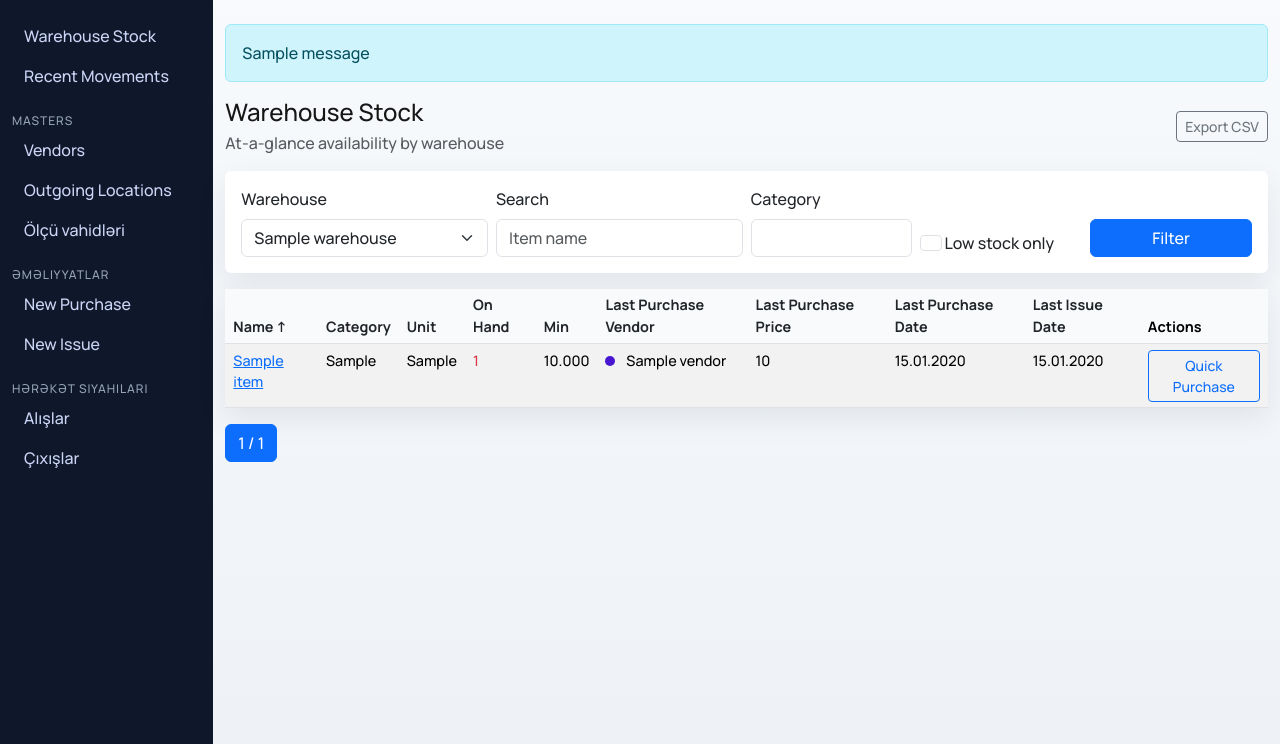
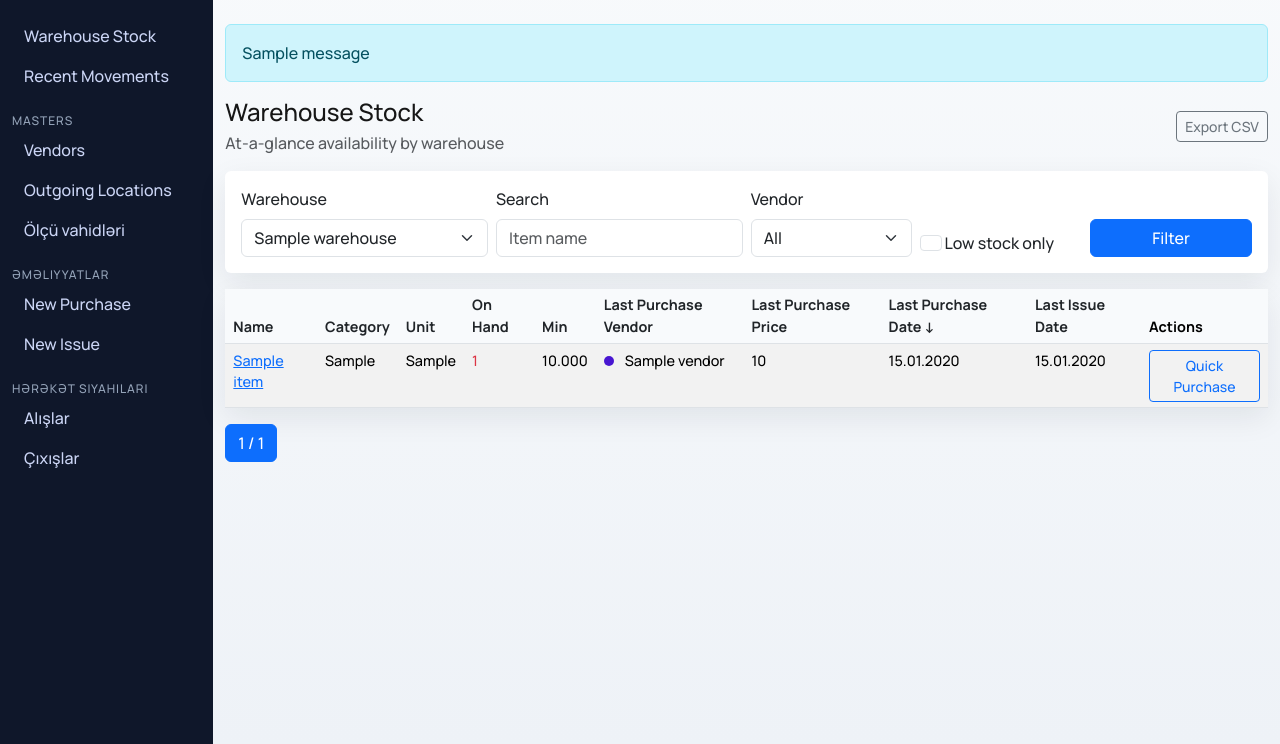
Before and after one commit to SamirBagirzade/anbar_pro, a Django app: page / in a window 1280 px wide. Shown: the part 56-800 px from the top of the page. Run offline with Django 5.2, Linux system fonts and the light colour scheme; a user stored in the database is signed in; tables that the repository leaves empty hold one stand-in row (values such as "Sample post"); one stand-in notice (Sample message) is shown; some libraries are stand-ins or nearby versions.

Commit message:
feat(inventory): default sort by last purchase date and add vendor filter

```diff
--- a/wms/inventory/views.py
+++ b/wms/inventory/views.py
@@ -29,21 +29,22 @@ def _parse_date(value: str):
 @permission_required("masters.view_item", raise_exception=True)
 def warehouse_stock(request):
     warehouses = Warehouse.objects.filter(is_active=True).order_by("name")
+    vendors = Vendor.objects.filter(is_active=True).order_by("name")
     selected_warehouse_id = request.GET.get("warehouse")
     if not selected_warehouse_id and warehouses.exists():
         selected_warehouse_id = str(warehouses.first().id)
+    selected_vendor_id = request.GET.get("vendor", "").strip()
 
     q = request.GET.get("q", "").strip()
-    category = request.GET.get("category", "").strip()
     low_stock = request.GET.get("low_stock", "") == "1"
-    sort = request.GET.get("sort", "name")
-    direction = request.GET.get("direction", "asc")
+    sort = request.GET.get("sort", "last_purchase_date")
+    direction = request.GET.get("direction", "desc")
 
     items = Item.objects.filter(is_active=True)
     if q:
         items = items.filter(models.Q(name__icontains=q))
-    if category:
-        items = items.filter(category__iexact=category)
+    if selected_vendor_id:
+        items = items.filter(purchaseline__purchase__vendor_id=selected_vendor_id).distinct()
 
     if selected_warehouse_id:
         stock_sub = StockBalance.objects.filter(
@@ -130,10 +131,11 @@ def warehouse_stock(request):
 
     context = {
         "warehouses": warehouses,
+        "vendors": vendors,
         "selected_warehouse_id": selected_warehouse_id,
+        "selected_vendor_id": selected_vendor_id,
         "items": page,
         "q": q,
-        "category": category,
         "low_stock": low_stock,
         "sort": sort,
         "direction": direction,
--- a/wms/templates/inventory/_stock_table.html
+++ b/wms/templates/inventory/_stock_table.html
@@ -5,31 +5,31 @@
   <thead>
     <tr>
       <th>
-        <a class="link-dark text-decoration-none" hx-get="?warehouse={{ selected_warehouse_id }}&q={{ q|urlencode }}&category={{ category|urlencode }}{% if low_stock %}&low_stock=1{% endif %}&sort=name&direction={% if sort == 'name' and direction == 'asc' %}desc{% else %}asc{% endif %}" hx-target="#stock-table" hx-push-url="true">{% trans "Name" %}{% if sort == "name" %} {% if direction == "asc" %}↑{% else %}↓{% endif %}{% endif %}</a>
+        <a class="link-dark text-decoration-none" hx-get="?warehouse={{ selected_warehouse_id }}&vendor={{ selected_vendor_id }}&q={{ q|urlencode }}{% if low_stock %}&low_stock=1{% endif %}&sort=name&direction={% if sort == 'name' and direction == 'asc' %}desc{% else %}asc{% endif %}" hx-target="#stock-table" hx-push-url="true">{% trans "Name" %}{% if sort == "name" %} {% if direction == "asc" %}↑{% else %}↓{% endif %}{% endif %}</a>
       </th>
       <th>
-        <a class="link-dark text-decoration-none" hx-get="?warehouse={{ selected_warehouse_id }}&q={{ q|urlencode }}&category={{ category|urlencode }}{% if low_stock %}&low_stock=1{% endif %}&sort=category&direction={% if sort == 'category' and direction == 'asc' %}desc{% else %}asc{% endif %}" hx-target="#stock-table" hx-push-url="true">{% trans "Category" %}{% if sort == "category" %} {% if direction == "asc" %}↑{% else %}↓{% endif %}{% endif %}</a>
+        <a class="link-dark text-decoration-none" hx-get="?warehouse={{ selected_warehouse_id }}&vendor={{ selected_vendor_id }}&q={{ q|urlencode }}{% if low_stock %}&low_stock=1{% endif %}&sort=category&direction={% if sort == 'category' and direction == 'asc' %}desc{% else %}asc{% endif %}" hx-target="#stock-table" hx-push-url="true">{% trans "Category" %}{% if sort == "category" %} {% if direction == "asc" %}↑{% else %}↓{% endif %}{% endif %}</a>
       </th>
       <th>
-        <a class="link-dark text-decoration-none" hx-get="?warehouse={{ selected_warehouse_id }}&q={{ q|urlencode }}&category={{ category|urlencode }}{% if low_stock %}&low_stock=1{% endif %}&sort=unit&direction={% if sort == 'unit' and direction == 'asc' %}desc{% else %}asc{% endif %}" hx-target="#stock-table" hx-push-url="true">{% trans "Unit" %}{% if sort == "unit" %} {% if direction == "asc" %}↑{% else %}↓{% endif %}{% endif %}</a>
+        <a class="link-dark text-decoration-none" hx-get="?warehouse={{ selected_warehouse_id }}&vendor={{ selected_vendor_id }}&q={{ q|urlencode }}{% if low_stock %}&low_stock=1{% endif %}&sort=unit&direction={% if sort == 'unit' and direction == 'asc' %}desc{% else %}asc{% endif %}" hx-target="#stock-table" hx-push-url="true">{% trans "Unit" %}{% if sort == "unit" %} {% if direction == "asc" %}↑{% else %}↓{% endif %}{% endif %}</a>
       </th>
       <th>
-        <a class="link-dark text-decoration-none" hx-get="?warehouse={{ selected_warehouse_id }}&q={{ q|urlencode }}&category={{ category|urlencode }}{% if low_stock %}&low_stock=1{% endif %}&sort=on_hand&direction={% if sort == 'on_hand' and direction == 'asc' %}desc{% else %}asc{% endif %}" hx-target="#stock-table" hx-push-url="true">{% trans "On Hand" %}{% if sort == "on_hand" %} {% if direction == "asc" %}↑{% else %}↓{% endif %}{% endif %}</a>
+        <a class="link-dark text-decoration-none" hx-get="?warehouse={{ selected_warehouse_id }}&vendor={{ selected_vendor_id }}&q={{ q|urlencode }}{% if low_stock %}&low_stock=1{% endif %}&sort=on_hand&direction={% if sort == 'on_hand' and direction == 'asc' %}desc{% else %}asc{% endif %}" hx-target="#stock-table" hx-push-url="true">{% trans "On Hand" %}{% if sort == "on_hand" %} {% if direction == "asc" %}↑{% else %}↓{% endif %}{% endif %}</a>
       </th>
       <th>
-        <a class="link-dark text-decoration-none" hx-get="?warehouse={{ selected_warehouse_id }}&q={{ q|urlencode }}&category={{ category|urlencode }}{% if low_stock %}&low_stock=1{% endif %}&sort=min_stock&direction={% if sort == 'min_stock' and direction == 'asc' %}desc{% else %}asc{% endif %}" hx-target="#stock-table" hx-push-url="true">{% trans "Min" %}{% if sort == "min_stock" %} {% if direction == "asc" %}↑{% else %}↓{% endif %}{% endif %}</a>
+        <a class="link-dark text-decoration-none" hx-get="?warehouse={{ selected_warehouse_id }}&vendor={{ selected_vendor_id }}&q={{ q|urlencode }}{% if low_stock %}&low_stock=1{% endif %}&sort=min_stock&direction={% if sort == 'min_stock' and direction == 'asc' %}desc{% else %}asc{% endif %}" hx-target="#stock-table" hx-push-url="true">{% trans "Min" %}{% if sort == "min_stock" %} {% if direction == "asc" %}↑{% else %}↓{% endif %}{% endif %}</a>
       </th>
       <th>
-        <a class="link-dark text-decoration-none" hx-get="?warehouse={{ selected_warehouse_id }}&q={{ q|urlencode }}&category={{ category|urlencode }}{% if low_stock %}&low_stock=1{% endif %}&sort=last_purchase_vendor&direction={% if sort == 'last_purchase_vendor' and direction == 'asc' %}desc{% else %}asc{% endif %}" hx-target="#stock-table" hx-push-url="true">{% trans "Last Purchase Vendor" %}{% if sort == "last_purchase_vendor" %} {% if direction == "asc" %}↑{% else %}↓{% endif %}{% endif %}</a>
+        <a class="link-dark text-decoration-none" hx-get="?warehouse={{ selected_warehouse_id }}&vendor={{ selected_vendor_id }}&q={{ q|urlencode }}{% if low_stock %}&low_stock=1{% endif %}&sort=last_purchase_vendor&direction={% if sort == 'last_purchase_vendor' and direction == 'asc' %}desc{% else %}asc{% endif %}" hx-target="#stock-table" hx-push-url="true">{% trans "Last Purchase Vendor" %}{% if sort == "last_purchase_vendor" %} {% if direction == "asc" %}↑{% else %}↓{% endif %}{% endif %}</a>
       </th>
       <th>
-        <a class="link-dark text-decoration-none" hx-get="?warehouse={{ selected_warehouse_id }}&q={{ q|urlencode }}&category={{ category|urlencode }}{% if low_stock %}&low_stock=1{% endif %}&sort=last_purchase_unit_price&direction={% if sort == 'last_purchase_unit_price' and direction == 'asc' %}desc{% else %}asc{% endif %}" hx-target="#stock-table" hx-push-url="true">{% trans "Last Purchase Price" %}{% if sort == "last_purchase_unit_price" %} {% if direction == "asc" %}↑{% else %}↓{% endif %}{% endif %}</a>
+        <a class="link-dark text-decoration-none" hx-get="?warehouse={{ selected_warehouse_id }}&vendor={{ selected_vendor_id }}&q={{ q|urlencode }}{% if low_stock %}&low_stock=1{% endif %}&sort=last_purchase_unit_price&direction={% if sort == 'last_purchase_unit_price' and direction == 'asc' %}desc{% else %}asc{% endif %}" hx-target="#stock-table" hx-push-url="true">{% trans "Last Purchase Price" %}{% if sort == "last_purchase_unit_price" %} {% if direction == "asc" %}↑{% else %}↓{% endif %}{% endif %}</a>
       </th>
       <th>
-        <a class="link-dark text-decoration-none" hx-get="?warehouse={{ selected_warehouse_id }}&q={{ q|urlencode }}&category={{ category|urlencode }}{% if low_stock %}&low_stock=1{% endif %}&sort=last_purchase_date&direction={% if sort == 'last_purchase_date' and direction == 'asc' %}desc{% else %}asc{% endif %}" hx-target="#stock-table" hx-push-url="true">{% trans "Last Purchase Date" %}{% if sort == "last_purchase_date" %} {% if direction == "asc" %}↑{% else %}↓{% endif %}{% endif %}</a>
+        <a class="link-dark text-decoration-none" hx-get="?warehouse={{ selected_warehouse_id }}&vendor={{ selected_vendor_id }}&q={{ q|urlencode }}{% if low_stock %}&low_stock=1{% endif %}&sort=last_purchase_date&direction={% if sort == 'last_purchase_date' and direction == 'asc' %}desc{% else %}asc{% endif %}" hx-target="#stock-table" hx-push-url="true">{% trans "Last Purchase Date" %}{% if sort == "last_purchase_date" %} {% if direction == "asc" %}↑{% else %}↓{% endif %}{% endif %}</a>
       </th>
       <th>
-        <a class="link-dark text-decoration-none" hx-get="?warehouse={{ selected_warehouse_id }}&q={{ q|urlencode }}&category={{ category|urlencode }}{% if low_stock %}&low_stock=1{% endif %}&sort=last_issue_date&direction={% if sort == 'last_issue_date' and direction == 'asc' %}desc{% else %}asc{% endif %}" hx-target="#stock-table" hx-push-url="true">{% trans "Last Issue Date" %}{% if sort == "last_issue_date" %} {% if direction == "asc" %}↑{% else %}↓{% endif %}{% endif %}</a>
+        <a class="link-dark text-decoration-none" hx-get="?warehouse={{ selected_warehouse_id }}&vendor={{ selected_vendor_id }}&q={{ q|urlencode }}{% if low_stock %}&low_stock=1{% endif %}&sort=last_issue_date&direction={% if sort == 'last_issue_date' and direction == 'asc' %}desc{% else %}asc{% endif %}" hx-target="#stock-table" hx-push-url="true">{% trans "Last Issue Date" %}{% if sort == "last_issue_date" %} {% if direction == "asc" %}↑{% else %}↓{% endif %}{% endif %}</a>
       </th>
       <th>{% trans "Actions" %}</th>
     </tr>
--- a/wms/templates/inventory/warehouse_stock.html
+++ b/wms/templates/inventory/warehouse_stock.html
@@ -8,7 +8,7 @@
     <div class="text-muted">{% trans "At-a-glance availability by warehouse" %}</div>
   </div>
   <div>
-    <a class="btn btn-sm btn-outline-secondary" href="?{% if selected_warehouse_id %}warehouse={{ selected_warehouse_id }}&{% endif %}q={{ q }}&category={{ category }}&low_stock={{ low_stock|yesno:'1,0' }}&export=csv">{% trans "Export CSV" %}</a>
+    <a class="btn btn-sm btn-outline-secondary" href="?{% if selected_warehouse_id %}warehouse={{ selected_warehouse_id }}&{% endif %}{% if selected_vendor_id %}vendor={{ selected_vendor_id }}&{% endif %}q={{ q }}&low_stock={{ low_stock|yesno:'1,0' }}&sort={{ sort }}&direction={{ direction }}&export=csv">{% trans "Export CSV" %}</a>
   </div>
 </div>
 <div class="card mb-3">
@@ -27,8 +27,13 @@
     <input class="form-control" type="text" name="q" value="{{ q }}" placeholder="{% trans 'Item name' %}" />
   </div>
   <div class="col-md-2">
-    <label class="form-label">{% trans "Category" %}</label>
-    <input class="form-control" type="text" name="category" value="{{ category }}" />
+    <label class="form-label">{% trans "Vendor" %}</label>
+    <select class="form-select" name="vendor">
+      <option value="">{% trans "All" %}</option>
+      {% for v in vendors %}
+        <option value="{{ v.id }}" {% if v.id|stringformat:"s" == selected_vendor_id %}selected{% endif %}>{{ v.name }}</option>
+      {% endfor %}
+    </select>
   </div>
   <div class="col-md-2 d-flex align-items-end">
     <div class="form-check">
@@ -36,6 +41,8 @@
       <label class="form-check-label">{% trans "Low stock only" %}</label>
     </div>
   </div>
+      <input type="hidden" name="sort" value="{{ sort }}">
+      <input type="hidden" name="direction" value="{{ direction }}">
       <div class="col-md-2 d-flex align-items-end">
         <button class="btn btn-primary w-100" type="submit">{% trans "Filter" %}</button>
       </div>
```
